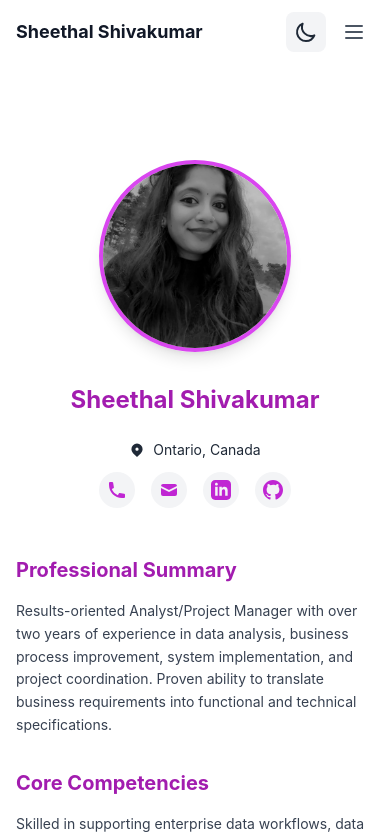
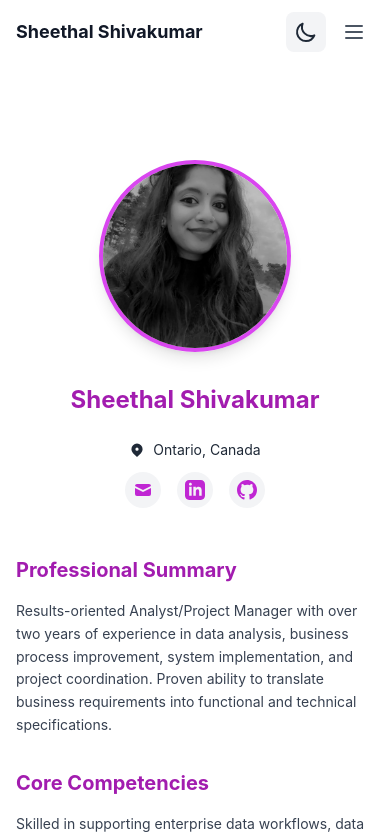
Before and after one commit to klutz-04/Portfolio, a React (Vite) app: page / in a window 390 px wide. Shown: the top 838 px of the page. Built offline with nearby package versions, Linux system fonts and the light colour scheme.

Commit message:
Remove phone number from About component

```diff
--- a/src/components/About.jsx
+++ b/src/components/About.jsx
@@ -9,7 +9,6 @@ const About = () => {
   const contactInfo = {
     name: "Sheethal Shivakumar",
     location: "Ontario, Canada",
-    phone: "416-831-9167",
     email: "shivakumarsheethal@gmail.com",
     linkedin: "https://www.linkedin.com/in/sheethal-shivakumar/",
     github: "https://github.com/sheethal5shivakumar"
@@ -57,26 +56,6 @@ const About = () => {
 
                 {/* Contact Icons */}
                 <div className="flex items-center justify-center md:justify-start gap-4">
-                  {/* Phone */}
-                  <a
-                    href={`tel:${contactInfo.phone}`}
-                    className={`p-2 rounded-full transition-all duration-300 group relative ${
-                      darkMode
-                        ? 'bg-gray-800 hover:bg-gray-700 text-fuchsia-400'
-                        : 'bg-gray-100 hover:bg-gray-200 text-fuchsia-600'
-                    }`}
-                    aria-label="Call me"
-                  >
-                    <svg className="w-5 h-5" fill="currentColor" viewBox="0 0 20 20">
-                      <path d="M2 3a1 1 0 011-1h2.153a1 1 0 01.986.836l.74 4.435a1 1 0 01-.54 1.06l-1.548.773a11.037 11.037 0 006.105 6.105l.774-1.548a1 1 0 011.059-.54l4.435.74a1 1 0 01.836.986V17a1 1 0 01-1 1h-2C7.82 18 2 12.18 2 5V3z" />
-                    </svg>
-                    <span className={`absolute -top-8 left-1/2 transform -translate-x-1/2 px-2 py-1 rounded text-xs whitespace-nowrap opacity-0 group-hover:opacity-100 transition-opacity duration-300 ${
-                      darkMode ? 'bg-gray-700 text-white' : 'bg-white text-gray-800 shadow-md'
-                    }`}>
-                      {contactInfo.phone}
-                    </span>
-                  </a>
-
                   {/* Email */}
                   <a
                     href={`mailto:${contactInfo.email}`}
```
